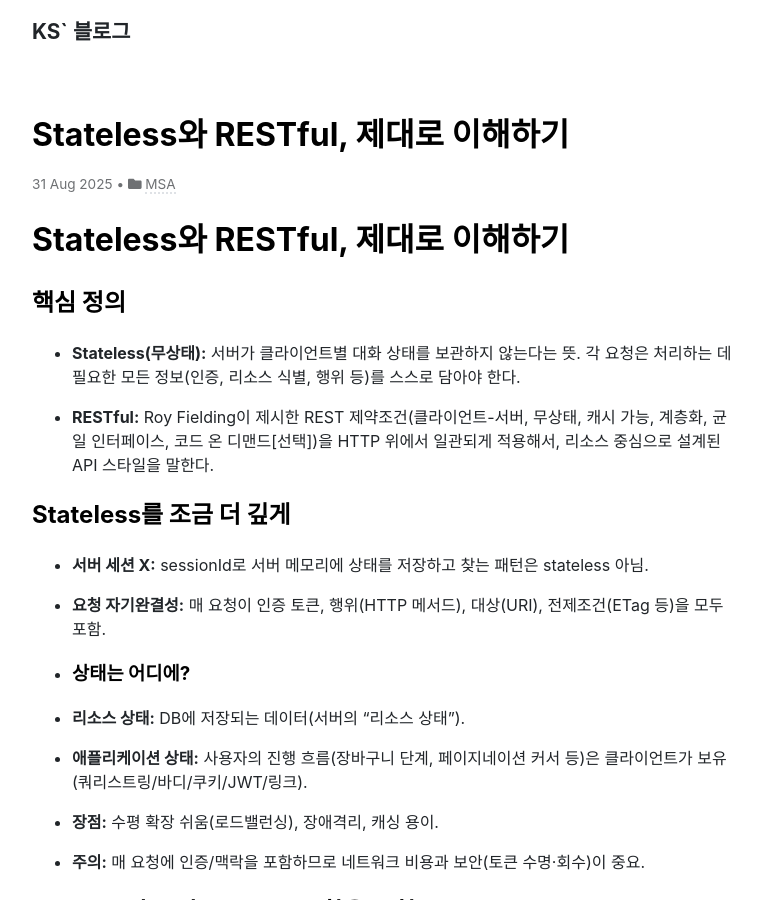
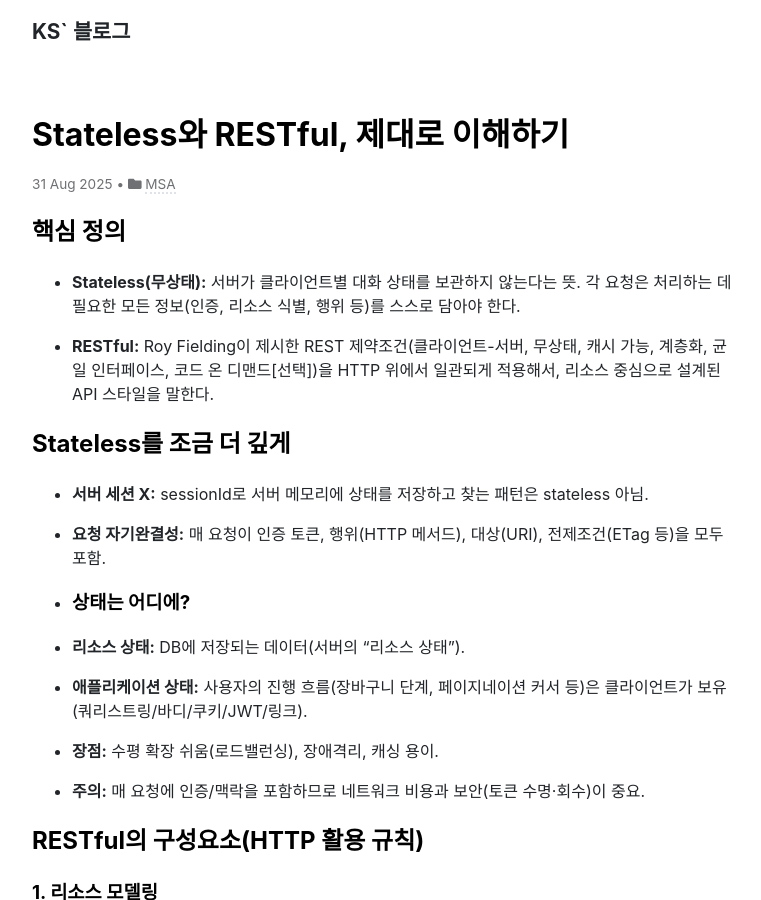
Before and after one commit to ksjeon4biz/ksjeon4biz.github.io, a Jekyll site: the page built from _posts/2025-08-31-Stateless_REST_API.markdown, in a window 1280 px wide and 900 px high. Shown: the whole window, without its empty margins (256-1017 px from the left). Built offline with Jekyll 4.4.1, drawn with Linux system fonts in a browser that asks for light colours; nearby versions of some CDN libraries.

Commit message:
2025-08-31 16:27

```diff
--- a/_posts/2025-08-31-Stateless_REST_API.markdown
+++ b/_posts/2025-08-31-Stateless_REST_API.markdown
@@ -5,7 +5,7 @@ date:   2025-08-31 16:13:00 +0900
 categories: MSA
 ---
 
-# Stateless와 RESTful, 제대로 이해하기
+
 ## 핵심 정의
 
 * __Stateless(무상태):__ 서버가 클라이언트별 대화 상태를 보관하지 않는다는 뜻. 각 요청은 처리하는 데 필요한 모든 정보(인증, 리소스 식별, 행위 등)를 스스로 담아야 한다.
```
